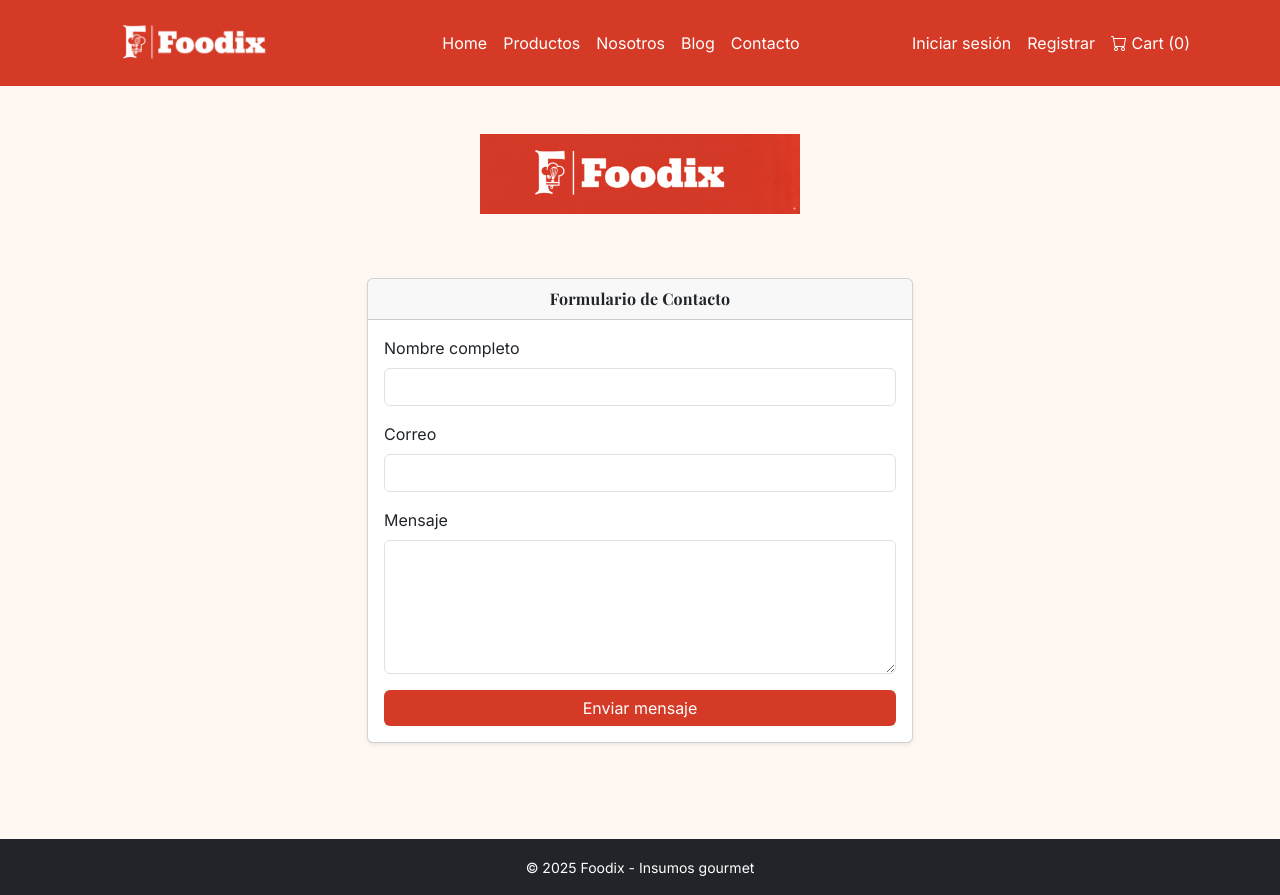
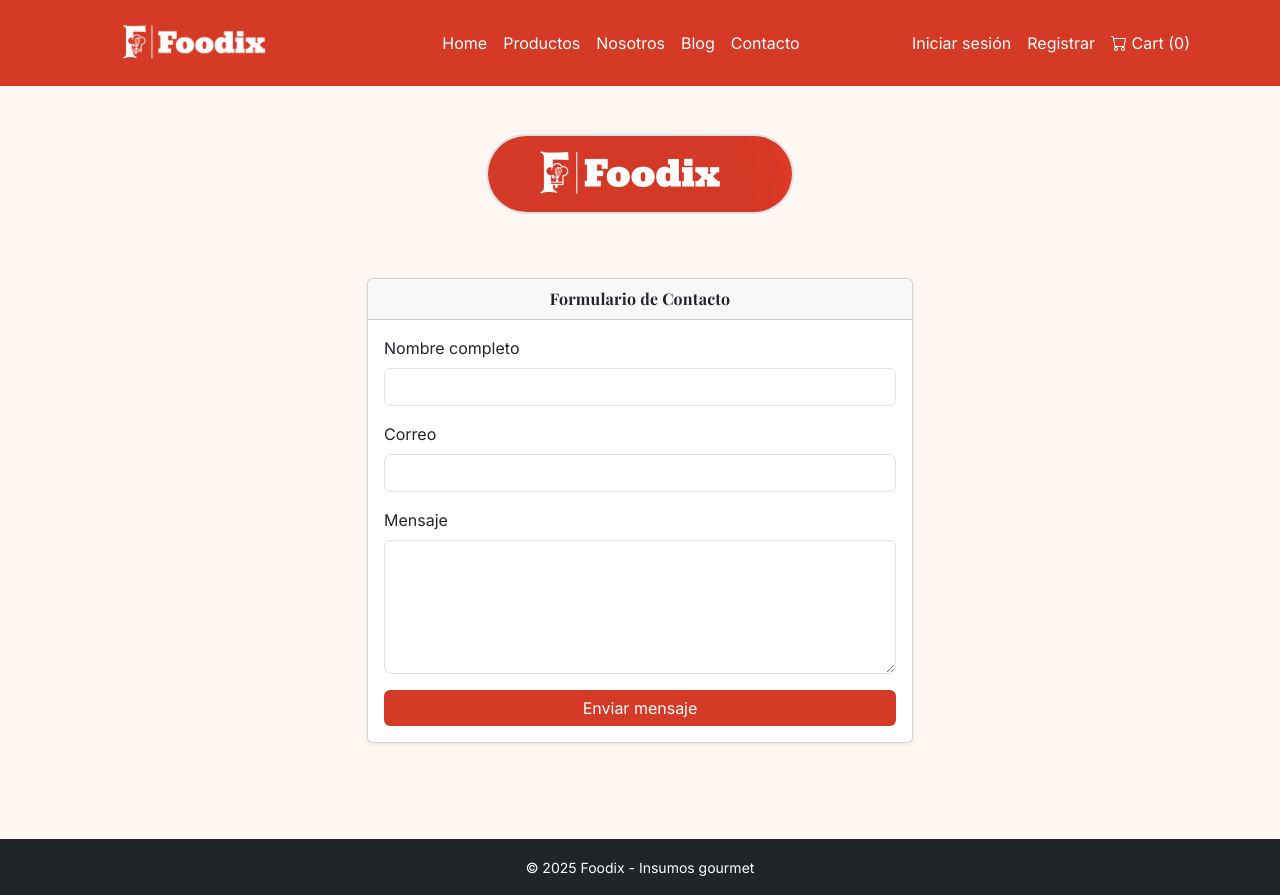
Before and after one commit to mxafma/SistemaGestionTienda-FrontEnd, a plain HTML site: page contacto.html in a window 1280 px wide. Drawn offline with nearby package versions, Linux system fonts and the light colour scheme.

Commit message:
Icono redondeado

```diff
--- a/contacto.html
+++ b/contacto.html
@@ -42,7 +42,7 @@
 
   <!-- Logo (no utilize nombre ya que es el mismo logo ) -->
   <section class="text-center mt-5">
-    <img src="img/logo0.png" alt="Foodix Logo" height="80" class="mb-3">
+    <img src="img/logo0.png" alt="Foodix Logo" height="80" class="mb-3 border border-2 border-foodix rounded-pill">
   </section>
 
   <!-- Contacto -->
```
Also changed, not shown: login.html (+1 -1 lines), registro.html (+1 -1 lines).
